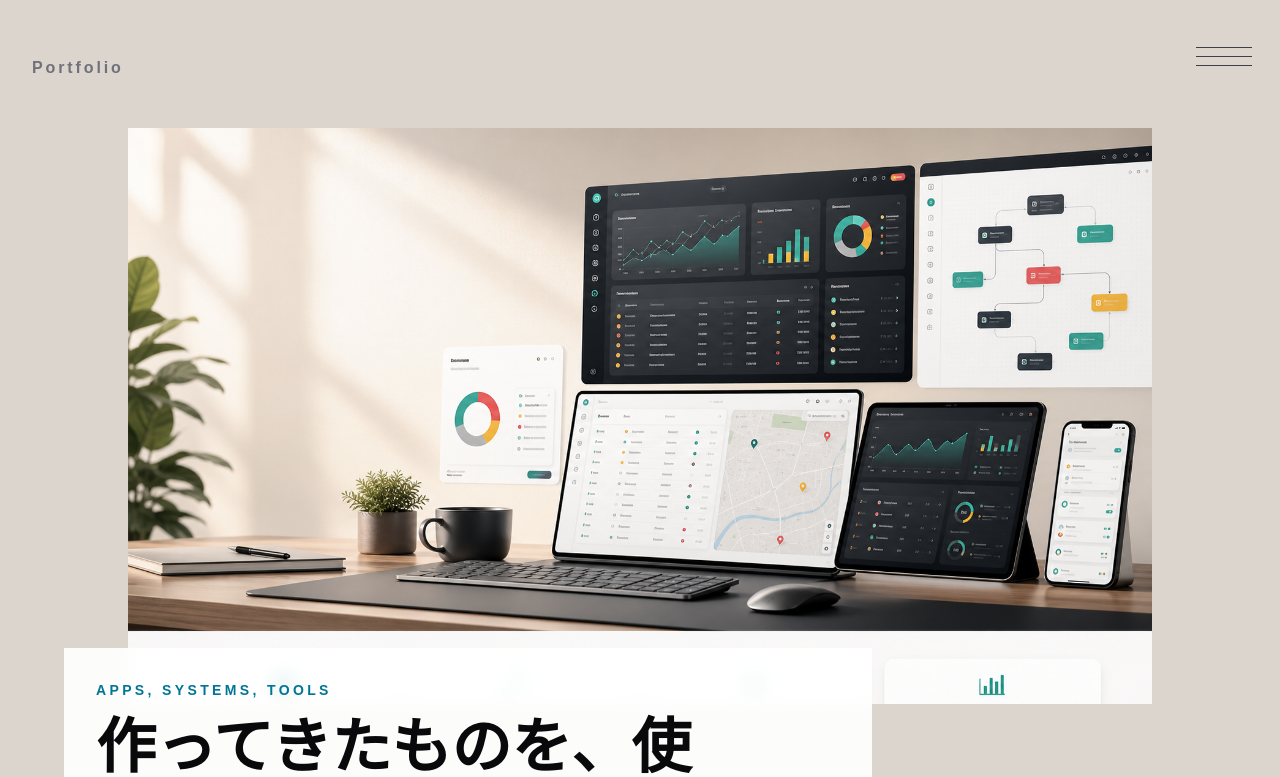
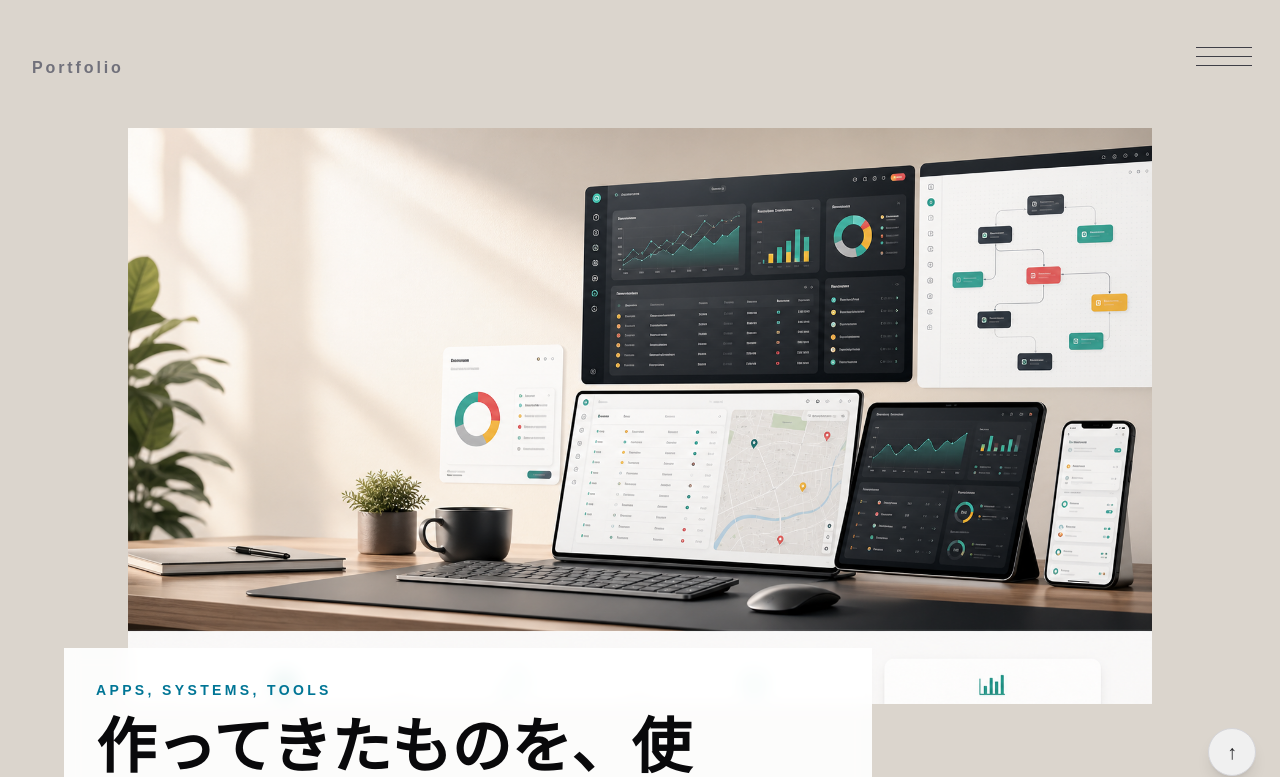
Before and after one commit to muu-ima/portfolio, a Next.js app: page / in a window 1280 px wide. Shown: the top 777 px of the page. Built offline with nearby package versions, Linux system fonts and the light colour scheme; a web font is replaced by a local one.

Commit message:
Add loader and scroll top control

```diff
--- /dev/null
+++ b/app/components/PortfolioControls.tsx
@@ -0,0 +1,62 @@
+"use client";
+
+import { useEffect, useState } from "react";
+
+export default function PortfolioControls() {
+  const [isLoading, setIsLoading] = useState(true);
+  const [showScrollTop, setShowScrollTop] = useState(false);
+
+  useEffect(() => {
+    const loadingTimer = window.setTimeout(() => {
+      setIsLoading(false);
+    }, 650);
+
+    const updateScrollTopVisibility = () => {
+      const scrollPosition = window.scrollY + window.innerHeight;
+      const pageHeight = document.documentElement.scrollHeight;
+      setShowScrollTop(window.scrollY > 560 || pageHeight - scrollPosition < 480);
+    };
+
+    updateScrollTopVisibility();
+    window.addEventListener("scroll", updateScrollTopVisibility, { passive: true });
+    window.addEventListener("resize", updateScrollTopVisibility);
+
+    return () => {
+      window.clearTimeout(loadingTimer);
+      window.removeEventListener("scroll", updateScrollTopVisibility);
+      window.removeEventListener("resize", updateScrollTopVisibility);
+    };
+  }, []);
+
+  return (
+    <>
+      <div
+        aria-hidden={!isLoading}
+        className={`fixed inset-0 z-[70] grid place-items-center bg-[rgb(240,240,240)] transition duration-500 ${
+          isLoading ? "opacity-100" : "pointer-events-none opacity-0"
+        }`}
+      >
+        <div className="flex flex-col items-center gap-5 text-[#2a2a2a]">
+          <div className="relative h-14 w-14">
+            <span className="absolute inset-0 border border-[#2a2a2a]/20" />
+            <span className="absolute inset-2 animate-spin border border-transparent border-t-cyan-700" />
+          </div>
+          <p className="text-sm font-semibold uppercase tracking-normal text-cyan-800">
+            Portfolio
+          </p>
+        </div>
+      </div>
+
+      <button
+        type="button"
+        aria-label="ページ上部へ戻る"
+        onClick={() => window.scrollTo({ top: 0, behavior: "smooth" })}
+        className={`fixed bottom-6 right-6 z-50 flex h-12 w-12 items-center justify-center rounded-full border border-zinc-300 bg-[rgb(240,240,240)] text-xl font-semibold text-zinc-800 shadow-lg shadow-zinc-950/10 transition duration-300 hover:-translate-y-1 hover:border-cyan-700 hover:text-cyan-800 ${
+          showScrollTop ? "translate-y-0 opacity-100" : "pointer-events-none translate-y-3 opacity-0"
+        }`}
+      >
+        ↑
+      </button>
+    </>
+  );
+}
--- a/app/layout.tsx
+++ b/app/layout.tsx
@@ -1,4 +1,5 @@
 import type { Metadata } from "next";
+import PortfolioControls from "./components/PortfolioControls";
 import "./globals.css";
 
 export const metadata: Metadata = {
@@ -14,7 +15,10 @@ export default function RootLayout({
 }>) {
   return (
     <html lang="ja" className="h-full antialiased">
-      <body className="min-h-full flex flex-col">{children}</body>
+      <body className="min-h-full flex flex-col">
+        <PortfolioControls />
+        {children}
+      </body>
     </html>
   );
 }
--- /dev/null
+++ b/app/loading.tsx
@@ -0,0 +1,15 @@
+export default function Loading() {
+  return (
+    <div className="grid min-h-screen place-items-center bg-[rgb(240,240,240)] text-[#2a2a2a]">
+      <div className="flex flex-col items-center gap-5">
+        <div className="relative h-14 w-14">
+          <span className="absolute inset-0 border border-[#2a2a2a]/20" />
+          <span className="absolute inset-2 animate-spin border border-transparent border-t-cyan-700" />
+        </div>
+        <p className="text-sm font-semibold uppercase tracking-normal text-cyan-800">
+          Portfolio
+        </p>
+      </div>
+    </div>
+  );
+}
```
